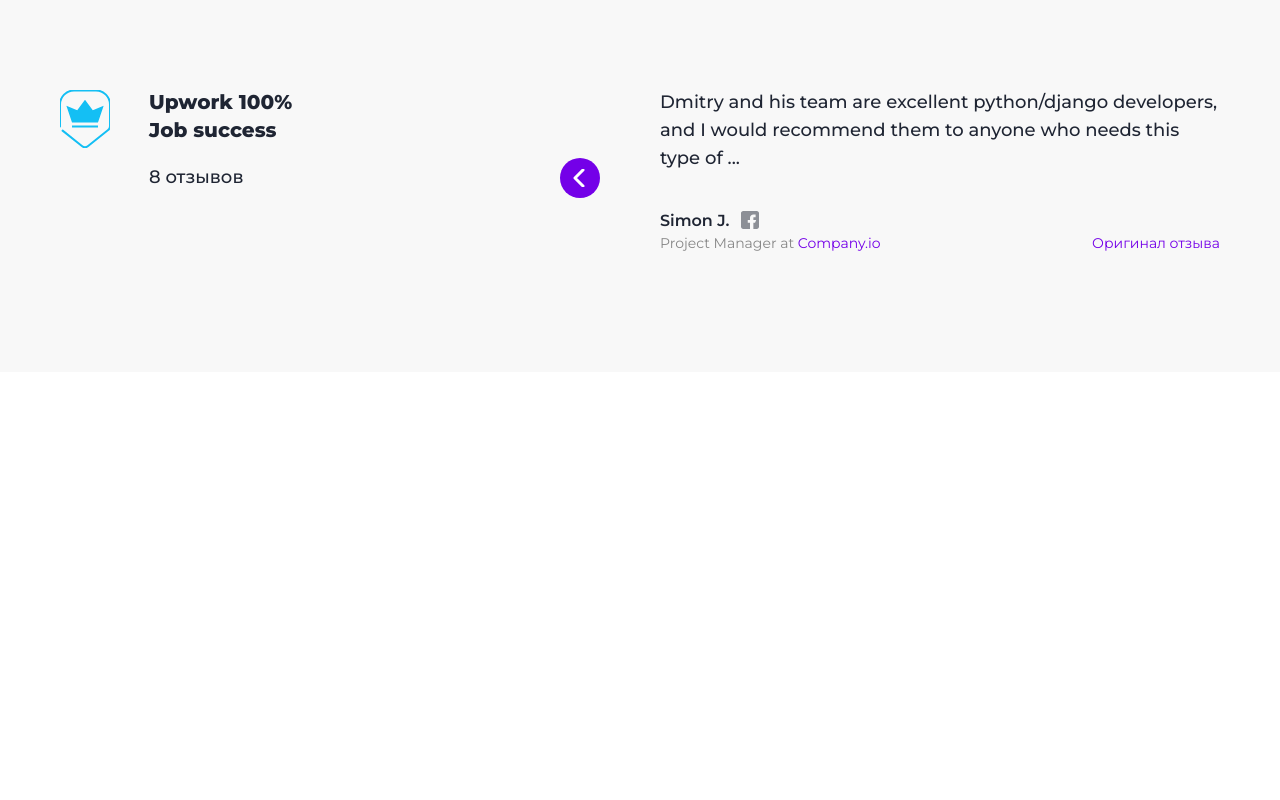
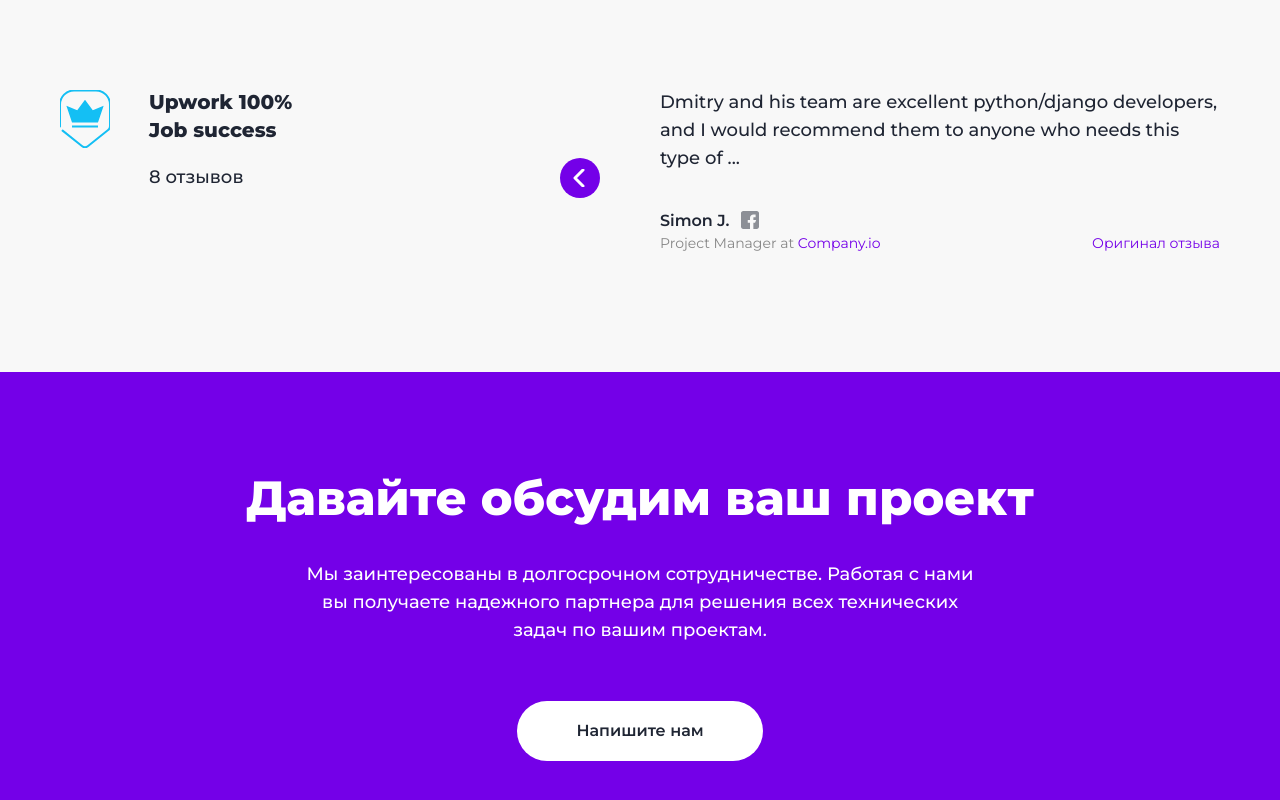
Before and after one commit to maslov28/blog-test, a Vue app: page / in a window 1280 px wide. Shown: the part 6372-7172 px from the top of the page. Before the commit the page ends 6744 px from the top, so only its background shows below. Built offline with nearby package versions, Linux system fonts and the light colour scheme; grey boxes are pictures that could not be loaded.

Commit message:
added discussion section

```diff
--- /dev/null
+++ b/src/components/blocks/discussion-section/discussion-section.vue
@@ -0,0 +1,43 @@
+<template>
+  <section class="discussion">
+    <div class="container">
+      <h2 class="discussion__title">Давайте обсудим ваш проект</h2>
+      <p class="discussion__subtitle">
+        Мы заинтересованы в долгосрочном сотрудничестве. Работая с нами вы получаете надежного партнера для решения всех технических задач по вашим проектам.
+      </p>
+      <action-button color="light-color">Напишите нам</action-button>
+    </div>
+  </section>
+</template>
+
+<script>
+import ActionButton from "@/components/common/buttons/ActionButton.vue";
+export default {
+  components: {
+    ActionButton
+  }
+}
+</script>
+
+<style lang="scss">
+.discussion {
+  background-color: $main-color;
+  color: $text-color-light;
+  text-align: center;
+  padding: 97px 0 119px 0;
+  &__title {
+    font-weight: 800;
+    font-size: 48px;
+    line-height: 59px;
+    padding-bottom: 32px;
+  }
+  &__subtitle {
+    font-weight: 500;
+    font-size: 18px;
+    line-height: 28px;
+    max-width: 683px;
+    margin: 0 auto;
+    padding-bottom: 57px;
+  }
+}
+</style>
--- a/src/views/index/IndexPage.vue
+++ b/src/views/index/IndexPage.vue
@@ -7,6 +7,7 @@
     <comparison-section></comparison-section>
     <projects-section></projects-section>
     <feedback-section></feedback-section>
+    <discussion-section></discussion-section>
   </div>
 </template>
 
@@ -18,6 +19,7 @@
 import ComparisonSection from '../../components/blocks/comparison-section/ComparisonSection.vue'
 import ProjectsSection from '@/components/blocks/projects-section/projects-section.vue'
 import FeedbackSection from '../../components/blocks/feedback-section/feedback-section.vue'
+import DiscussionSection from '../../components/blocks/discussion-section/discussion-section.vue'
 
 export default {
   components: {
@@ -27,7 +29,8 @@
     CompetenciesSection,
     ComparisonSection,
     ProjectsSection,
-    FeedbackSection
+    FeedbackSection,
+    DiscussionSection
 }
 }
 </script>
```
